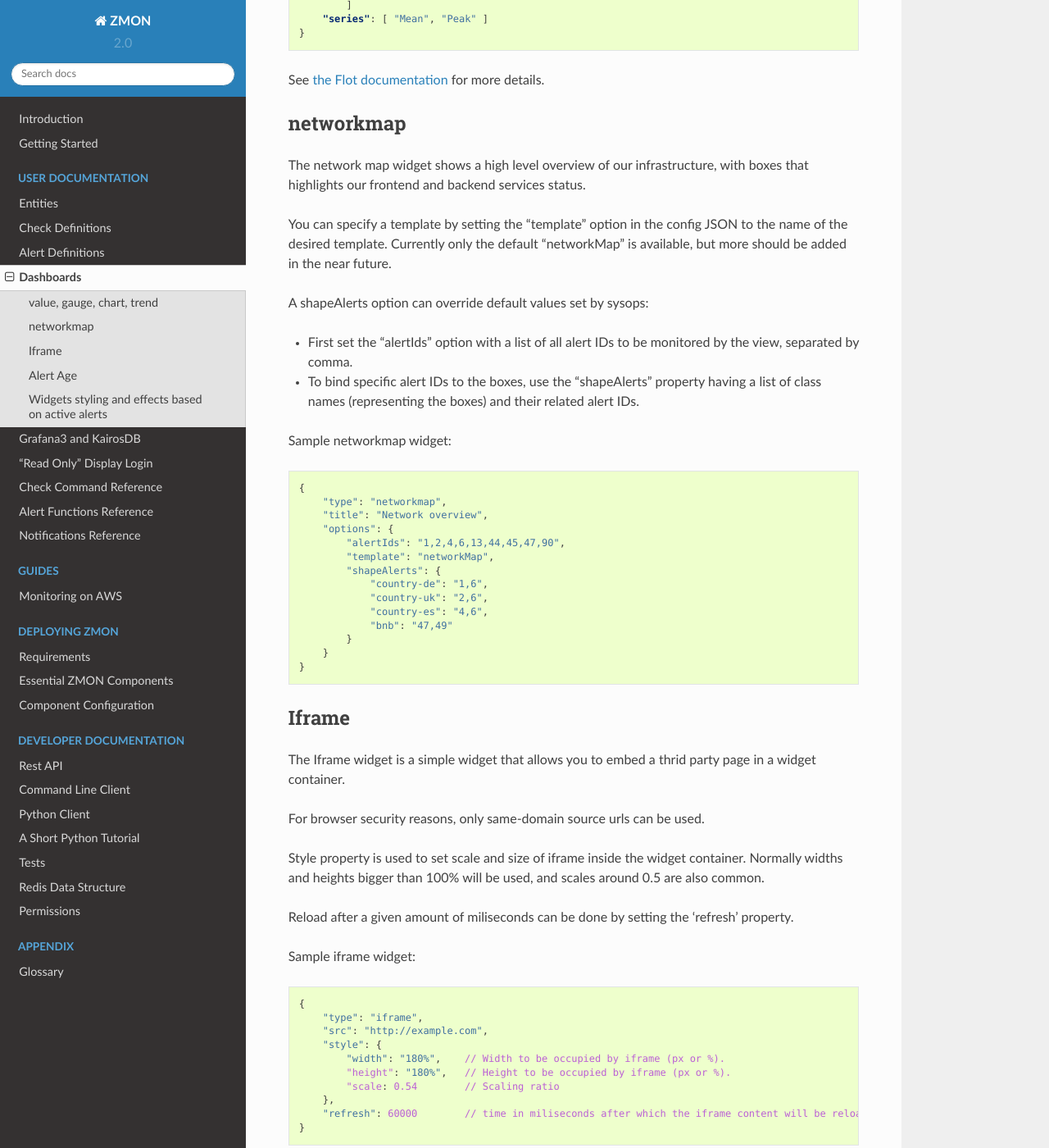
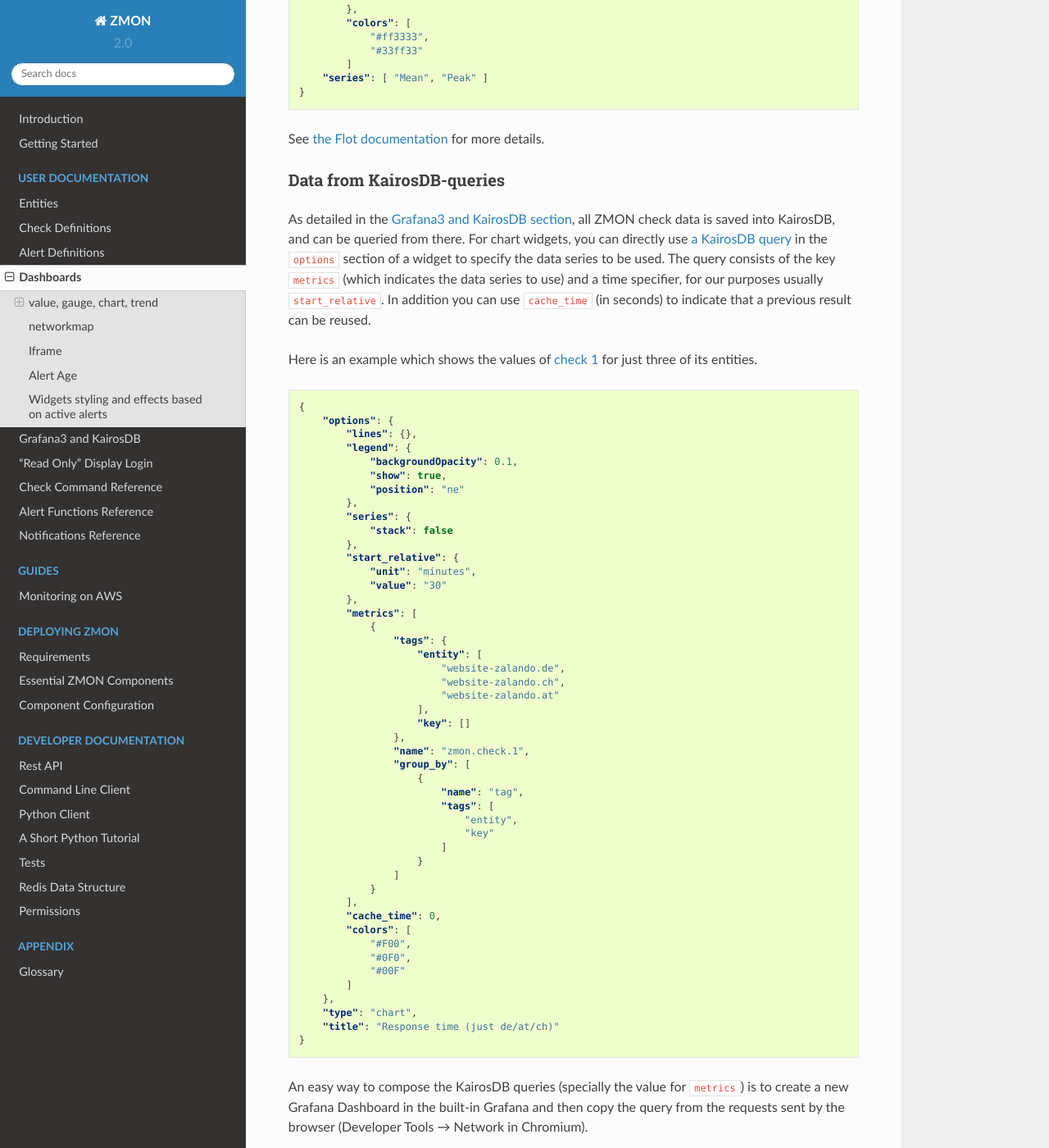
Before and after one commit to zalando-zmon/zmon-docs, a Sphinx documentation site: the page built from docs/user/dashboards.rst, in a window 1280 px wide and 1400 px high, scrolled down 3366 px. Shown: the whole window at 82% size. Built offline with Sphinx 7.4.7 and the Read the Docs theme 2.0.0, drawn with Linux system fonts in a browser that asks for light colours; some of the changed text lies outside the part shown.

Commit message:
Explain how KairosDB queries can be used for chart widgets.

```diff
--- a/docs/user/dashboards.rst
+++ b/docs/user/dashboards.rst
@@ -31,7 +31,7 @@
         dashboard has. An example of a valid widget configuration is the
         following:
 
-        .. code-block:: yaml
+        .. code-block:: json
 
             [
                 {
@@ -103,6 +103,9 @@
 * "entityId" - if your check is based on GLOBAL, leave "GLOBAL", otherwise specify name of entity (as it appears in alert details) that you will use to get the data from (as check returns one result for each entity).
 * "title" - text displayed in the top part of the widget.
 
+For chart widgets, instead of using "checkDefinitionId" + "entityId", you can also define the data
+to be shown `using a KairosDB query <#data-from-kairosdb-queries>`_.
+
 They'll share the full screen width unless you set the "width" property,
 ranging from 12 (full width, calculated in "columns", see `Bootstrap <http://getbootstrap.com/2.3.2/scaffolding.html#gridSystem>`_) to 2 (smallest meaningful) or even 1.
 
@@ -167,6 +170,76 @@
     }
 
 See `the Flot documentation <https://github.com/flot/flot/blob/master/API.md#plot-options>`_ for more details.
+
+
+Data from KairosDB-queries
+~~~~~~~~~~~~~~~~~~~~~~~~~~
+
+As detailed in the :ref:`Grafana3 and KairosDB section <grafana>`, all ZMON check data is saved into KairosDB, and
+can be queried from there. For chart widgets, you can directly use
+`a KairosDB query <https://kairosdb.github.io/docs/build/html/restapi/QueryMetrics.html>`_ in the ``options``
+section of a widget to specify the data series to be used.
+The query consists of the key ``metrics`` (which indicates the data series to use)
+and a time specifier, for our purposes usually ``start_relative``. In addition you can use
+``cache_time`` (in seconds) to indicate that a previous result can be reused.
+
+Here is an example which shows the values of `check 1 <https://demo.zmon.io/#/check-definitions/view/1>`_
+for just three of its entities.
+
+.. code-block:: json
+
+    {
+        "options": {
+            "lines": {},
+            "legend": {
+                "backgroundOpacity": 0.1,
+                "show": true,
+                "position": "ne"
+            },
+            "series": {
+                "stack": false
+            },
+            "start_relative": {
+                "unit": "minutes",
+                "value": "30"
+            },
+            "metrics": [
+                {
+                    "tags": {
+                        "entity": [
+                            "website-zalando.de",
+                            "website-zalando.ch",
+                            "website-zalando.at"
+                        ],
+                        "key": []
+                    },
+                    "name": "zmon.check.1",
+                    "group_by": [
+                        {
+                            "name": "tag",
+                            "tags": [
+                                "entity",
+                                "key"
+                            ]
+                        }
+                    ]
+                }
+            ],
+            "cache_time": 0,
+            "colors": [
+                "#F00",
+                "#0F0",
+                "#00F"
+            ]
+        },
+        "type": "chart",
+        "title": "Response time (just de/at/ch)"
+    }
+
+
+An easy way to compose the KairosDB queries (specially the value for ``metrics``) is to
+create a new Grafana Dashboard in the built-in Grafana and then copy the query from the
+requests sent by the browser (Developer Tools → Network in Chromium).
 
 
 networkmap
```
